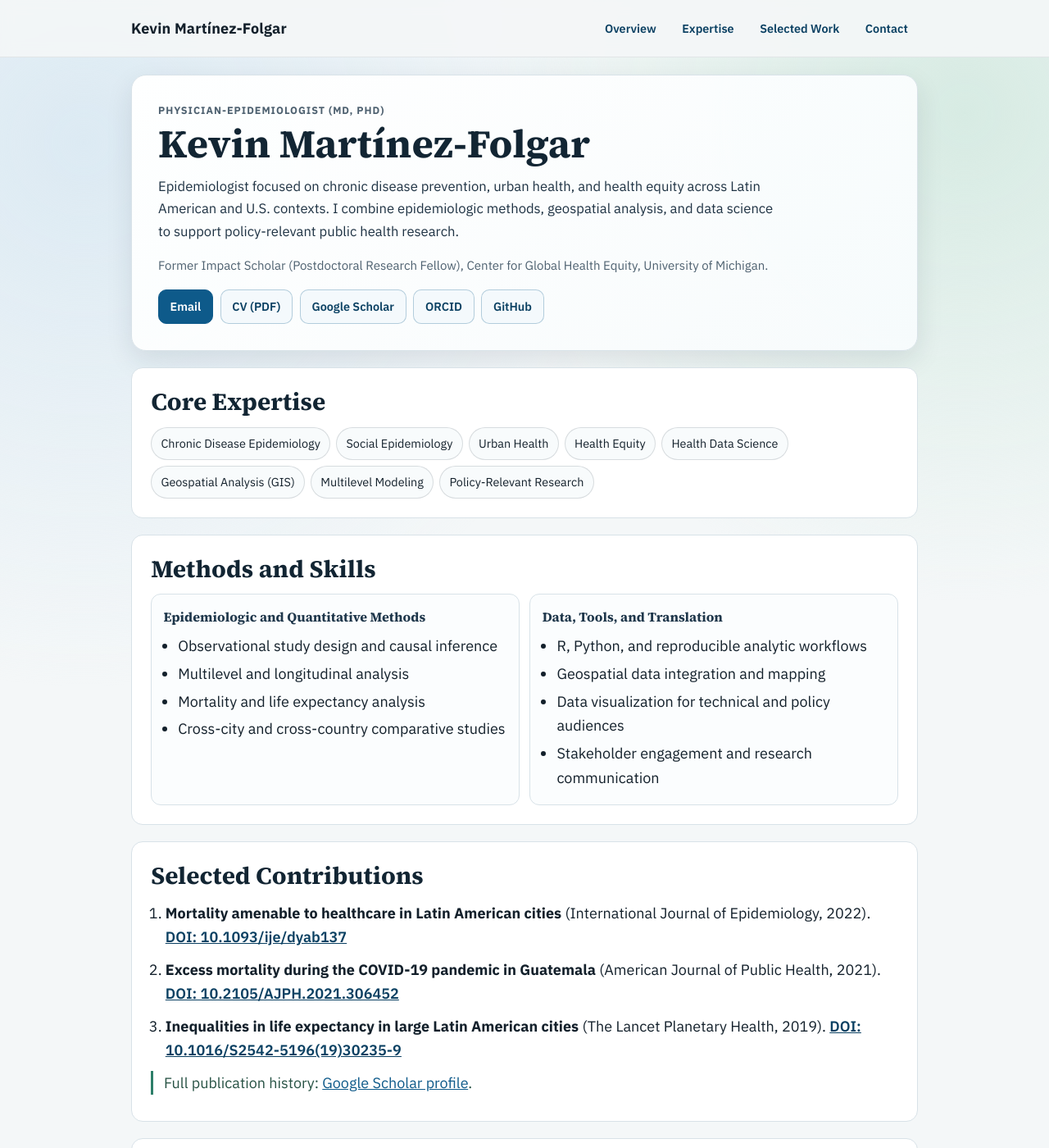
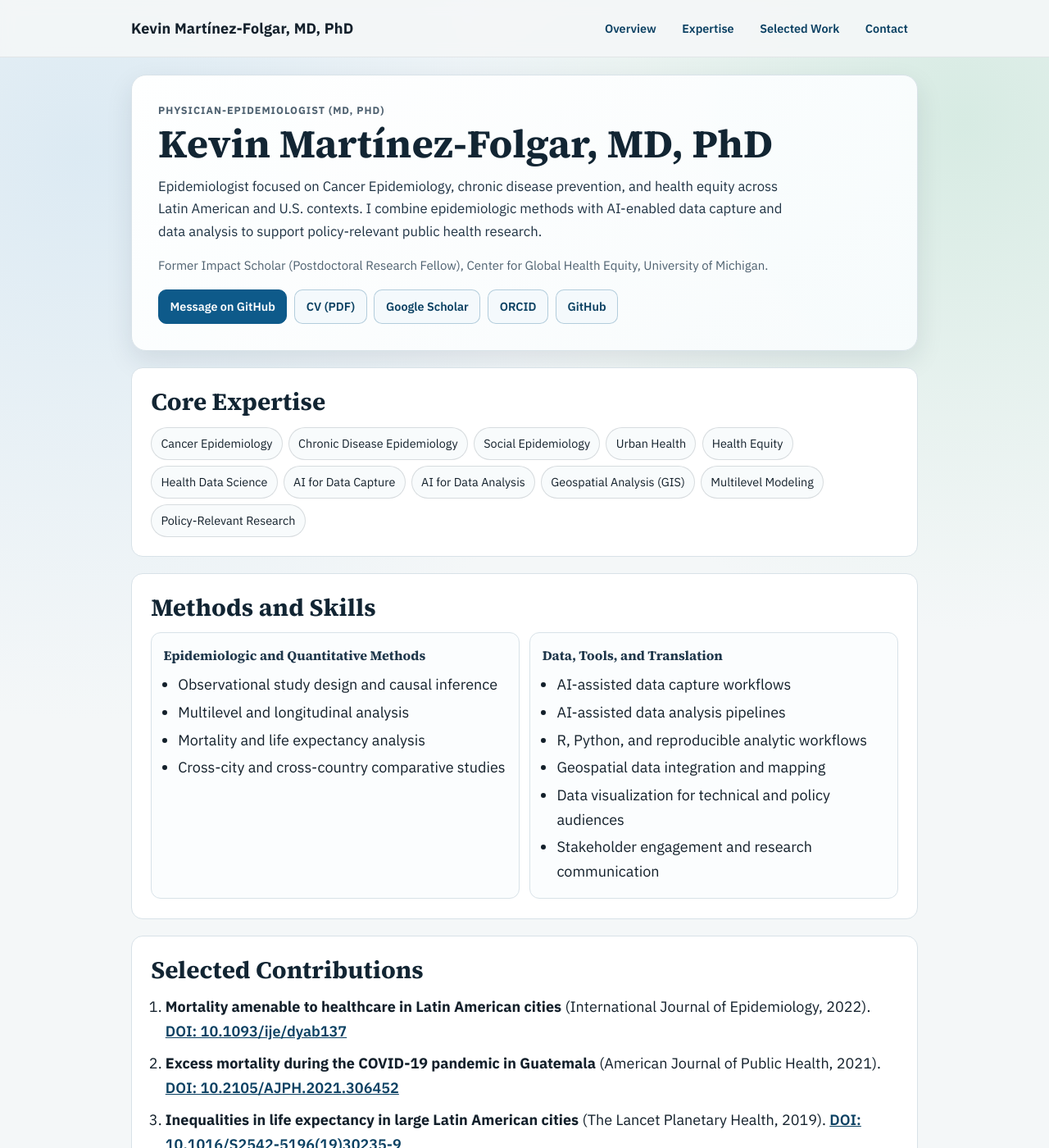
Before and after one commit to kmfolgar/kmfolgar.github.io, a Jekyll site: the page built from index.md, in a window 1280 px wide and 1400 px high. Shown: the whole window at 82% size. Built offline with Jekyll 4.4.1, drawn with Linux system fonts in a browser that asks for light colours; some of the changed text lies outside the part shown.

Commit message:
update contact

```diff
--- a/_config.yml
+++ b/_config.yml
@@ -1,13 +1,13 @@
 title: Kevin Martínez-Folgar, MD, PhD
-name: Kevin Martínez-Folgar
-description: Physician-Epidemiologist focused on chronic disease epidemiology, urban health, and health equity.
+name: Kevin Martínez-Folgar, MD, PhD
+description: Physician-Epidemiologist focused on Cancer Epidemiology and AI-enabled data capture and analysis.
 
 theme: jekyll-theme-minimal
 url: https://kmfolgar.github.io
 
-email: kmfolgar@umich.edu
 github_username: kmfolgar
 twitter_username: kmfolgar
 orcid: 0000-0001-9262-298X
 google_scholar: https://scholar.google.com/citations?user=cAUPpBgAAAAJ
 cv_pdf: /cv.pdf
+contact_url: https://github.com/kmfolgar
--- a/index.md
+++ b/index.md
@@ -5,16 +5,16 @@ title: Home
 
 <section class="hero" id="overview">
   <p class="kicker">Physician-Epidemiologist (MD, PhD)</p>
-  <h1>Kevin Martínez-Folgar</h1>
+  <h1>Kevin Martínez-Folgar, MD, PhD</h1>
   <p class="tagline">
-    Epidemiologist focused on chronic disease prevention, urban health, and health equity across Latin American and U.S. contexts.
-    I combine epidemiologic methods, geospatial analysis, and data science to support policy-relevant public health research.
+    Epidemiologist focused on Cancer Epidemiology, chronic disease prevention, and health equity across Latin American and U.S. contexts.
+    I combine epidemiologic methods with AI-enabled data capture and data analysis to support policy-relevant public health research.
   </p>
   <p class="hero-meta">
     Former Impact Scholar (Postdoctoral Research Fellow), Center for Global Health Equity, University of Michigan.
   </p>
   <div class="actions">
-    <a class="button primary" href="mailto:{{ site.email }}">Email</a>
+    <a class="button primary" href="{{ site.contact_url }}">Message on GitHub</a>
     <a class="button" href="{{ site.cv_pdf | relative_url }}">CV (PDF)</a>
     <a class="button" href="{{ site.google_scholar }}">Google Scholar</a>
     <a class="button" href="https://orcid.org/{{ site.orcid }}">ORCID</a>
@@ -25,11 +25,14 @@ title: Home
 <section class="section" id="expertise">
   <h2>Core Expertise</h2>
   <ul class="chip-list">
+    <li>Cancer Epidemiology</li>
     <li>Chronic Disease Epidemiology</li>
     <li>Social Epidemiology</li>
     <li>Urban Health</li>
     <li>Health Equity</li>
     <li>Health Data Science</li>
+    <li>AI for Data Capture</li>
+    <li>AI for Data Analysis</li>
     <li>Geospatial Analysis (GIS)</li>
     <li>Multilevel Modeling</li>
     <li>Policy-Relevant Research</li>
@@ -51,6 +54,8 @@ title: Home
     <article class="card">
       <h3>Data, Tools, and Translation</h3>
       <ul>
+        <li>AI-assisted data capture workflows</li>
+        <li>AI-assisted data analysis pipelines</li>
         <li>R, Python, and reproducible analytic workflows</li>
         <li>Geospatial data integration and mapping</li>
         <li>Data visualization for technical and policy audiences</li>
@@ -88,7 +93,7 @@ title: Home
     My work bridges rigorous quantitative methods with actionable public health questions.
   </p>
   <p>
-    Contact: <a href="mailto:{{ site.email }}">{{ site.email }}</a>
+    Contact: <a href="{{ site.contact_url }}">Direct message on GitHub</a>
   </p>
   <p>
     Additional details: <a href="{{ '/cv/' | relative_url }}">full CV page</a>,
```
